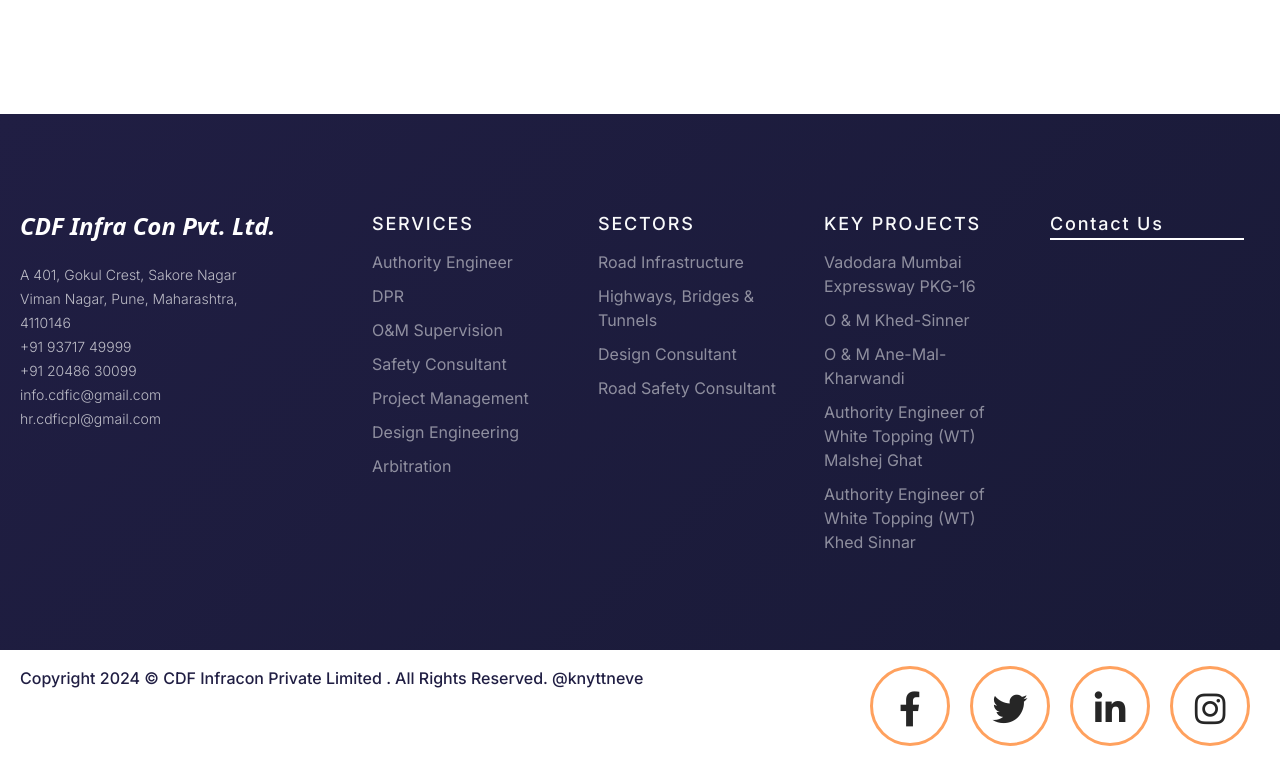
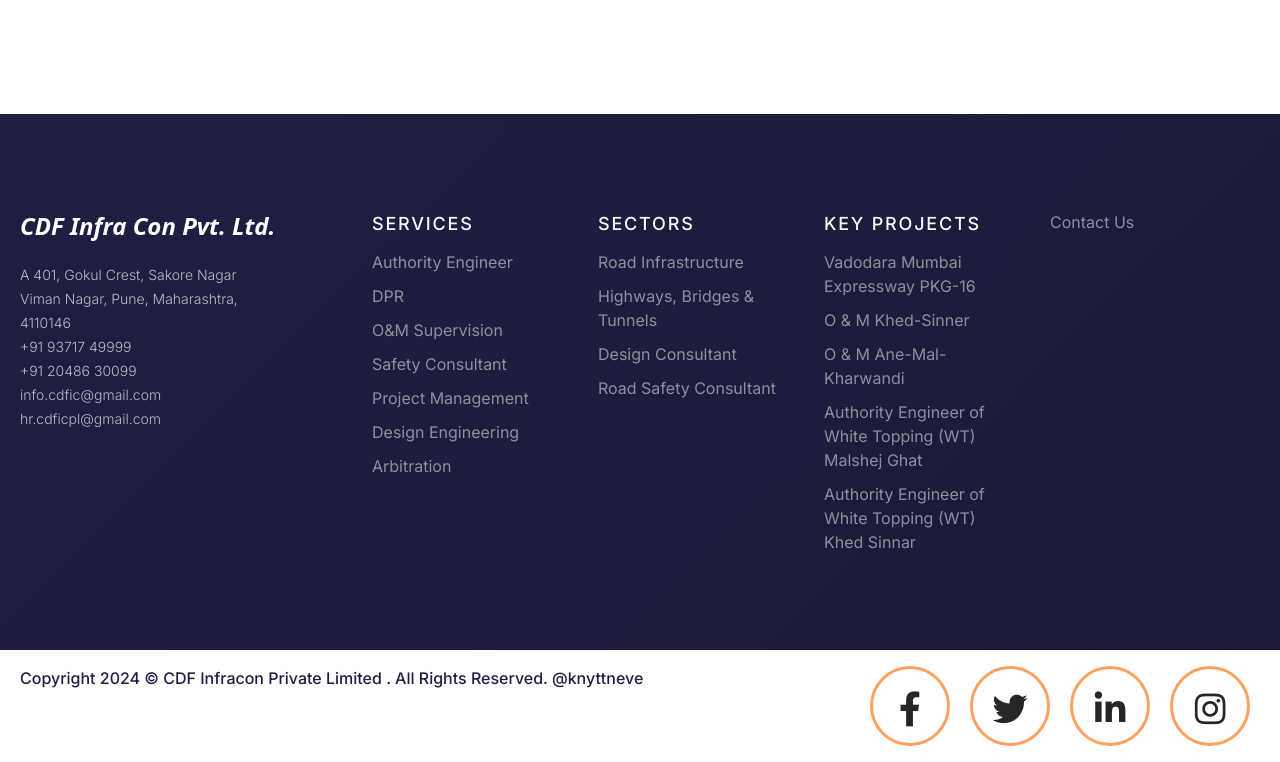
Before and after one commit to CDFInfraCon/CDFIC-buisness-website, a Next.js app: page / in a window 1280 px wide. Shown: the part 5350-6112 px from the top of the page. Built offline with nearby package versions, Linux system fonts and the light colour scheme.

Commit message:
contact us handled

```diff
--- a/src/app/components/footer/footer.css
+++ b/src/app/components/footer/footer.css
@@ -1,5 +1,5 @@
 
 .contact-us:hover {
-    color: #ff9f61;
+    color: #ff7e1d;
     /* color: #ffa15e; */
   }
--- a/src/app/components/footer/page.js
+++ b/src/app/components/footer/page.js
@@ -124,14 +124,21 @@
               </nav>
             </div>
             <div className="lg:w-1/4 md:w-1/2 w-full px-4">
-              <Link href="/pages/contact">
-                <h2 className="title-font font-medium text-gray-50 tracking-widest text-lg mb-3 flex items-center gap-2 cursor-pointer border-b-2 border-white contact-us">
-                  {/* <svg xmlns="http://www.w3.org/2000/svg" fill="none" viewBox="0 0 24 24" strokeWidth={1.5} stroke="currentColor" className="w-6 h-6 text-[#ff9f61]">
+              {/* <a href="/pages/contact">
+                <h2 className="title-font font-medium text-gray-50 tracking-widest text-lg mb-3 flex items-center gap-2 cursor-pointer footer-link">
+                  <svg xmlns="http://www.w3.org/2000/svg" fill="none" viewBox="0 0 24 24" strokeWidth={1.5} stroke="currentColor" className="w-6 h-6 text-[#ff9f61]">
                   <path strokeLinecap="round" strokeLinejoin="round" d="M21.75 6.75v10.5a2.25 2.25 0 01-2.25 2.25H4.5a2.25 2.25 0 01-2.25-2.25V6.75m19.5 0A2.25 2.25 0 0019.5 4.5H4.5a2.25 2.25 0 00-2.25 2.25m19.5 0v.243a2.25 2.25 0 01-.659 1.591l-7.5 7.5a2.25 2.25 0 01-3.182 0l-7.5-7.5A2.25 2.25 0 012.25 6.993V6.75" />
-                </svg> */}
+                </svg>
                   Contact Us
                 </h2>
-              </Link>
+              </a> */}
+              <nav className="list-none">
+              <li className="footer-link">
+                  <a href="/pages/contact" className=" ">
+                  Contact Us
+                  </a>
+                </li>
+              </nav>
               {/* <form className="bg-white/10 rounded-lg p-5 flex flex-col gap-4">
                 <input
                   type="email"
```
